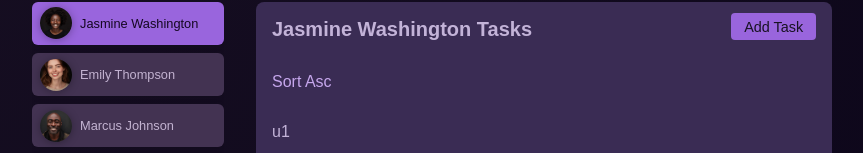
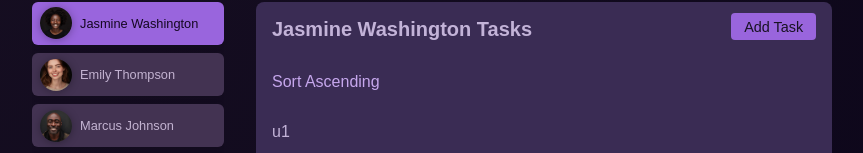
Before and after one commit to robertgutu/Angular-Routing, an Angular app: page /users/u1/tasks in a window 1280 px wide. Shown: the part 260-413 px from the top of the page, without its empty margins (208-1071 px from the left). Built offline with nearby package versions, Linux system fonts and the light colour scheme.

Commit message:
Using Query Parameters For Data Manipulation

```diff
--- a/src/app/tasks/tasks.component.html
+++ b/src/app/tasks/tasks.component.html
@@ -1,8 +1,8 @@
 <p>
   <a routerLink="./" [queryParams]="{
-      order: order === 'asc' ? 'desc' : 'asc'
+      order: order() === 'asc' ? 'desc' : 'asc'
     }">
-    Sort {{ order === 'asc' ? 'Desc' : 'Asc' }}
+    Sort {{ order() === 'asc' ? 'Descending' : 'Ascending' }}
   </a>
 </p>
 
--- a/src/app/tasks/tasks.component.ts
+++ b/src/app/tasks/tasks.component.ts
@@ -1,4 +1,4 @@
-import { Component, computed, DestroyRef, inject, input, OnInit } from '@angular/core';
+import { Component, computed, DestroyRef, inject, input, OnInit, signal } from '@angular/core';
 
 import { TaskComponent } from './task/task.component';
 import { Task } from './task/task.model';
@@ -15,11 +15,19 @@ import { ActivatedRoute, RouterLink } from "@angular/router";
 export class TasksComponent implements OnInit {
   userId = input.required<string>()
   // order = input<'asc' | 'desc'>()
-  order?: 'asc' | 'desc';
+  order = signal<'asc' | 'desc'>('asc')
 
   private tasksService = inject(TasksService)
   userTasks = computed(() =>{
-    return this.tasksService.allTasks().filter(t => t.userId === this.userId())
+    return this.tasksService.allTasks().filter(
+      t => t.userId === this.userId()
+    ).sort((a,b) => {
+      if(this.order() === 'desc'){
+        return a.id > b.id ? -1 : 1
+      }else{
+        return a.id > b.id ? 1 : -1
+      }
+    })
   })
 
   private activatedRoute = inject(ActivatedRoute);
@@ -27,7 +35,7 @@ export class TasksComponent implements OnInit {
 
   ngOnInit(): void {
     const sub = this.activatedRoute.queryParams.subscribe({
-      next: params => this.order = params['order']
+      next: params => this.order.set(params['order'])
     })
 
     this.destroyRef.onDestroy(() => sub.unsubscribe())
```
